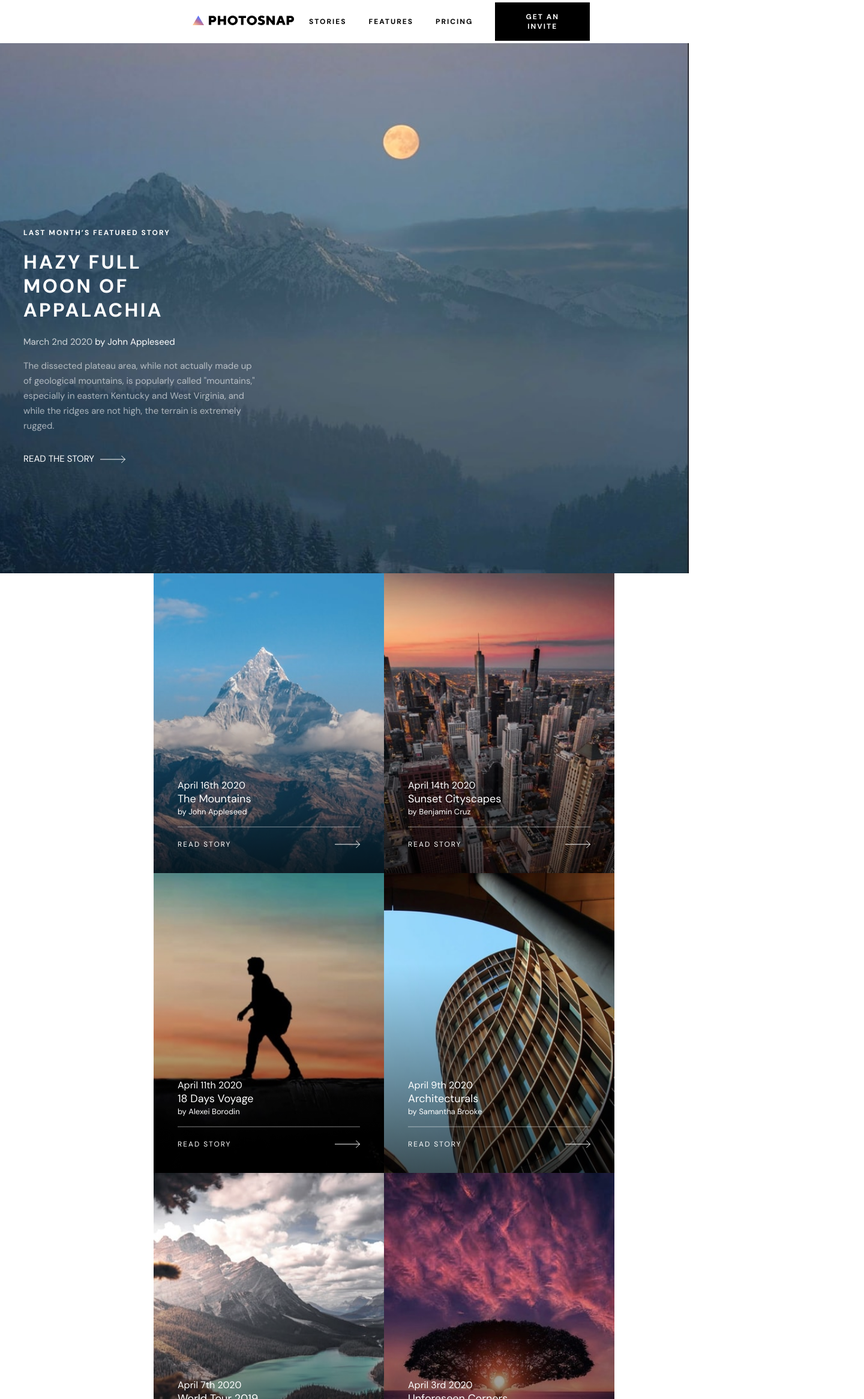
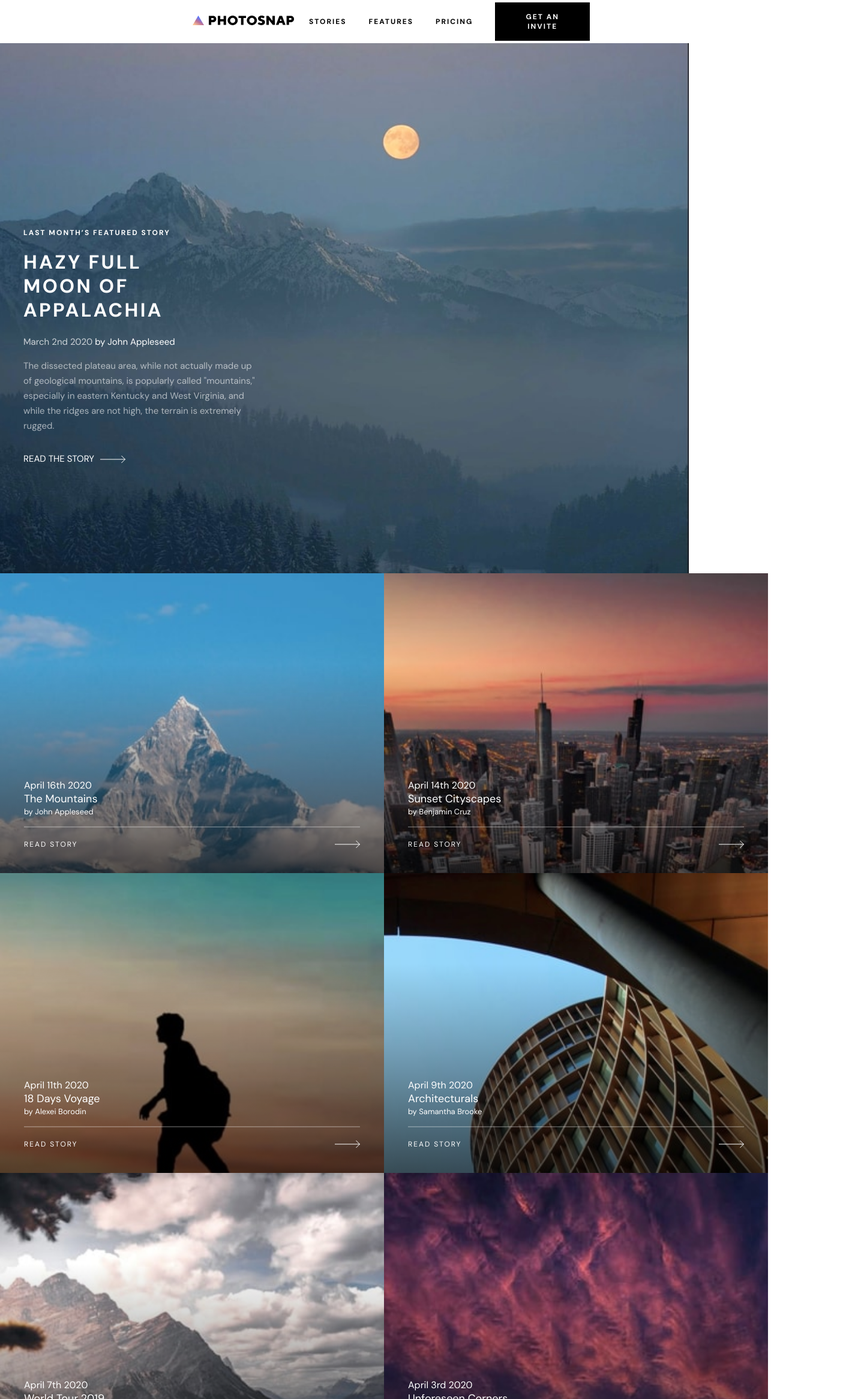
Before and after one commit to MrNicholson85/photosnap, a Vue app: page /stories in a window 1280 px wide. Shown: the top 2333 px of the page at 60% size, 1440 px wide, since content can reach past the window. Built offline with nearby package versions, Linux system fonts and the light colour scheme.

Commit message:
Fix max-width property in HeroInternal component for better layout control

```diff
--- a/src/components/HeroInternal.vue
+++ b/src/components/HeroInternal.vue
@@ -40,11 +40,11 @@
     @import '../assets/styles/variable.scss';
 
     .hero-internal {
-        width: $mobile;
+        min-width: $mobile;
         margin: 0 auto;
 
         @media(min-width: $tablet) {
-            width: $desktop;
+            max-width: $desktop;
         }
 
         &__Img {
--- a/src/components/StoriesGrid.vue
+++ b/src/components/StoriesGrid.vue
@@ -53,7 +53,7 @@ export default {
 
         @media(min-width: $tablet) {
             grid-template-columns: repeat(2,50%);
-            width: $tablet;
+            min-width: $tablet;
         }
 
         @media(min-width: $desktop) {
```
